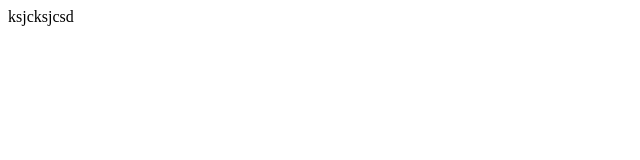
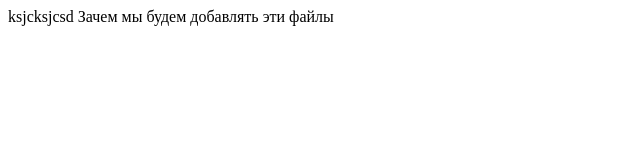
Before and after one commit to Abdykenov/git-start, a plain HTML site: page index.html in a window 1280 px wide. Shown: the whole page, without its empty margins (0-640 px from the left). Drawn offline with Linux system fonts and the light colour scheme.

Commit message:
added line index.html

```diff
--- a/index.html
+++ b/index.html
@@ -5,6 +5,7 @@
     <title>Title</title>
     ksjcksjcsd
 </head>
+Зачем мы будем добавлять эти файлы
 <body>
 
 </body>
```
